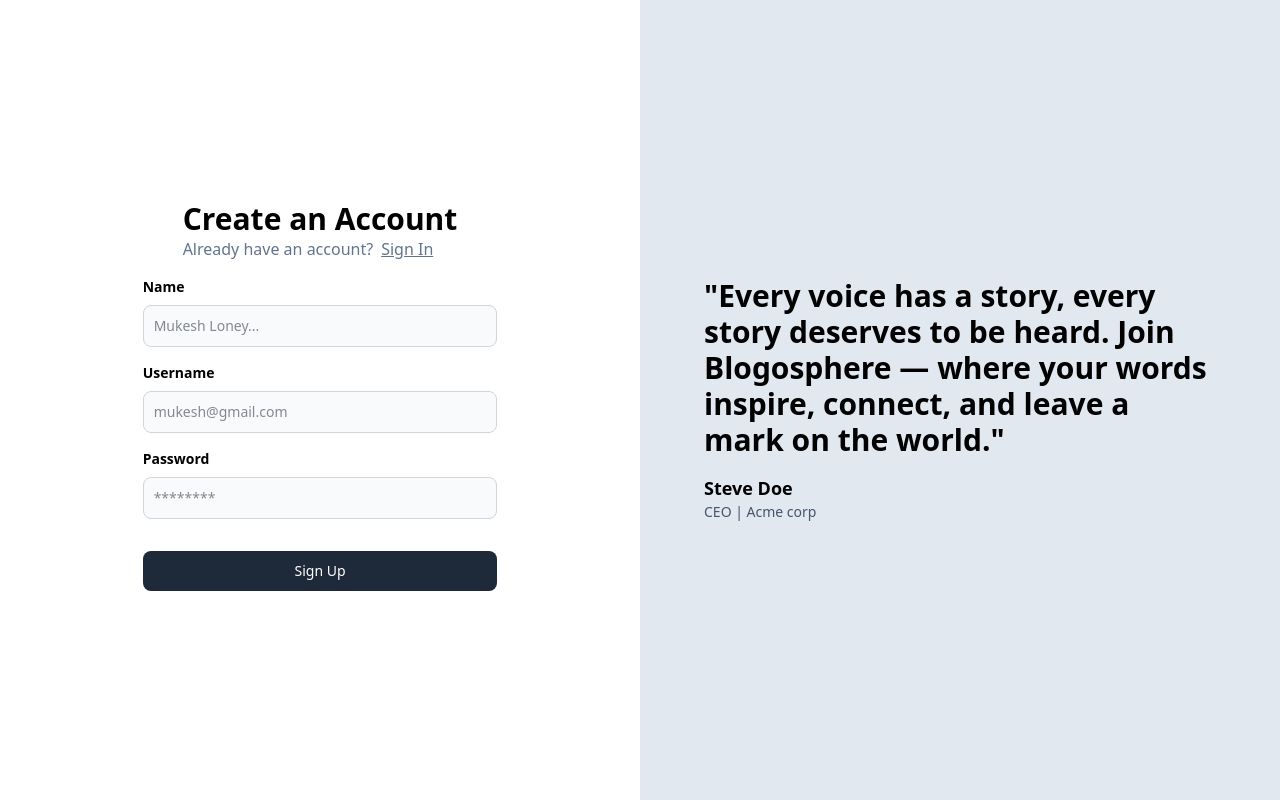
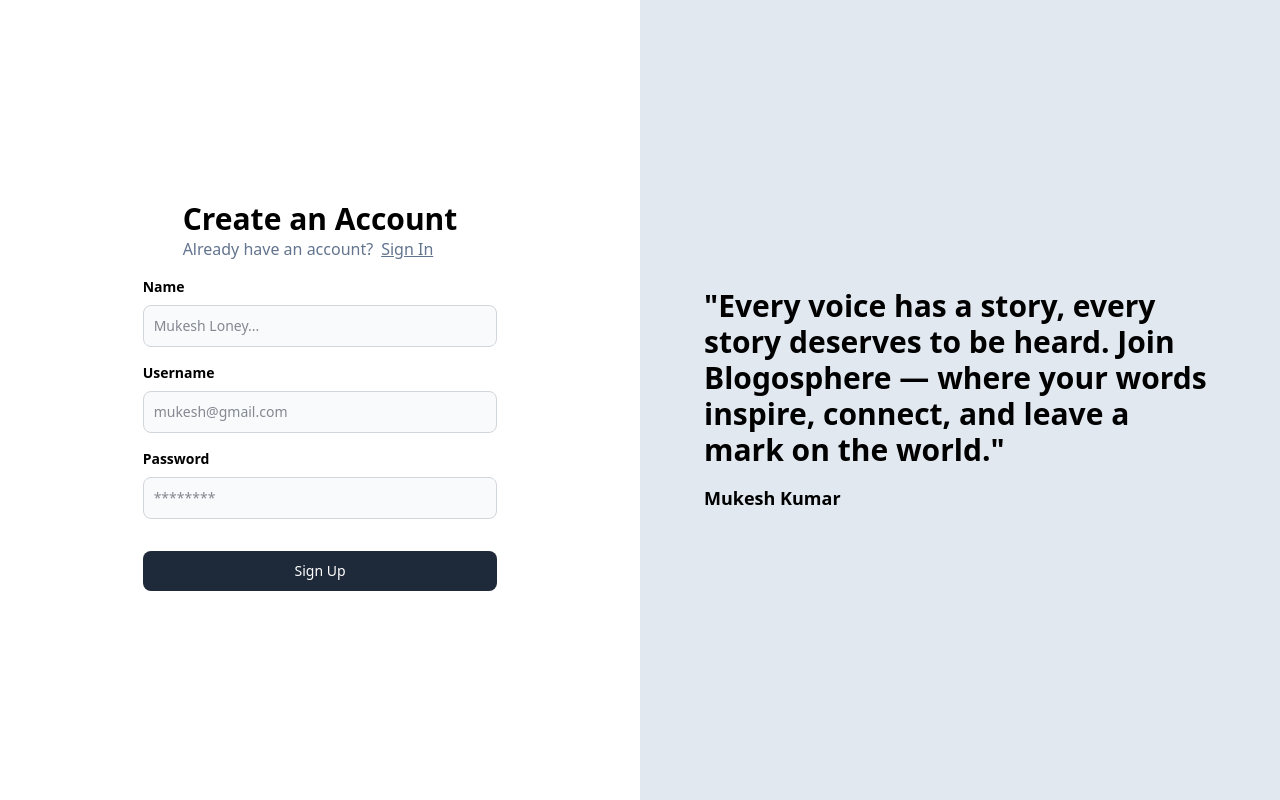
Before and after one commit to mukeshloney67/Blogsphere-serverless, a React (Vite) app in the folder frontend/: page /signup in a window 1280 px wide. Built offline with nearby package versions, Linux system fonts and the light colour scheme.

Commit message:
Updated Quote.tsx

```diff
--- a/frontend/src/components/Quote.tsx
+++ b/frontend/src/components/Quote.tsx
@@ -8,10 +8,10 @@ export const Quote = () => {
             "Every voice has a story, every story deserves to be heard. Join Blogosphere — where your words inspire, connect, and leave a mark on the world."
            </div>
            <div className="max-w-md mt-4 text-lg font-semibold">
-            Steve Doe
+            Mukesh Kumar
         </div>
         <div className="max-w-md text-sm text-slate-600">
-            CEO | Acme corp
+
         </div>
         </div>
     </div>
```
